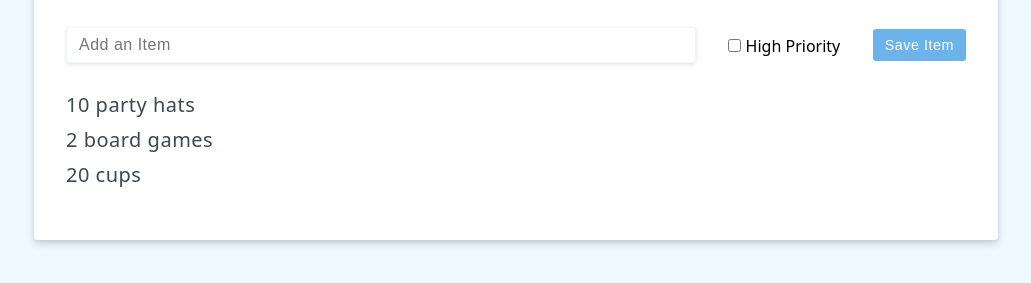
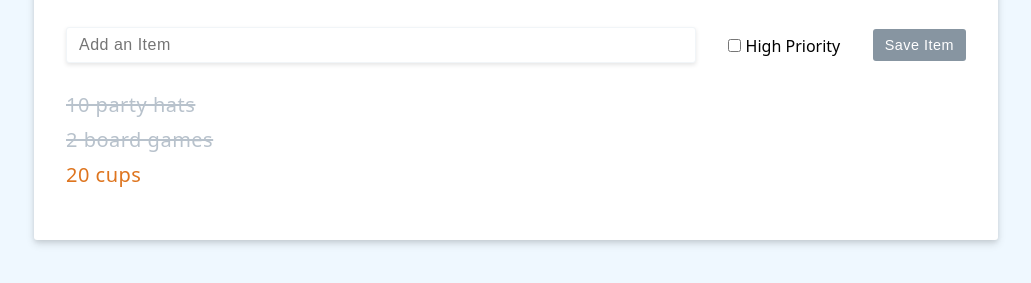
Before and after one commit to sorry-im-got-nervous/-, a plain HTML site: page vue_app/index.html in a window 1280 px wide. Both pictures are taken after a click on the button "Add Item". Shown: the part 329-612 px from the top of the page, without its empty margins (124-1155 px from the left). Drawn offline with nearby package versions, Linux system fonts and the light colour scheme.

Commit message:
lesson 10

```diff
--- a/vue_app/index.html
+++ b/vue_app/index.html
@@ -23,15 +23,19 @@
         <input type="checkbox" v-model="newItemHighPriority">
         High Priority
       </label>
-      <button
-        @click="saveItem"
-        class="btn btn-primary">
-        Save Item
-      </button>
+    <button @click="saveItem" :disabled="newItem.length === 0" class="btn btn-primary">Save Item</button>
     </div>
 	<p v-if="items.length === 0">Nice job! You've bought all your items!</p>
 	<ul>
-      <li v-for="item in items" :key="item.id">{{item.label}}</li>
+    <li
+        v-for="item in items"
+        @click="togglePurchased(item)"
+        :key="item.id"
+        class="static-class"
+        :class="{strikeout: item.purchased, priority: item.highPriority}"
+      >
+        {{item.label}}
+      </li>
     </ul>
   </div>
 
@@ -46,20 +50,29 @@
 		  newItem: '',
           newItemHighPriority: false,
 		  items:[
-            {id: 1, label:'10 party hats'},
-            {id: 2, label:'2 board games'},
-            {id: 3, label:'20 cups'},
+            {id: 1, label:'10 party hats', purchased: true, highPriority: false},
+            {id: 2, label:'2 board games', purchased: true, highPriority: false},
+            {id: 3, label:'20 cups', purchased: false, highPriority: true},
           ]
         }
       },
 	  methods:{
         saveItem(){
-          this.items.push({id:this.items.length + 1, label: this.newItem})
+          this.items.push({
+            id:this.items.length + 1,
+            label: this.newItem,
+            highPriority: this.newItemHighPriority
+          })
           this.newItem = ""
+          this.newItemHighPriority = false
 		},
         doEdit(editing){
           this.editing = editing
           this.newItem = ""
+		  this.newItemHighPriority = false
+        },
+        togglePurchased(item){
+          item.purchased = !item.purchased
         }
       }
     }).mount('#shopping-list')
```
